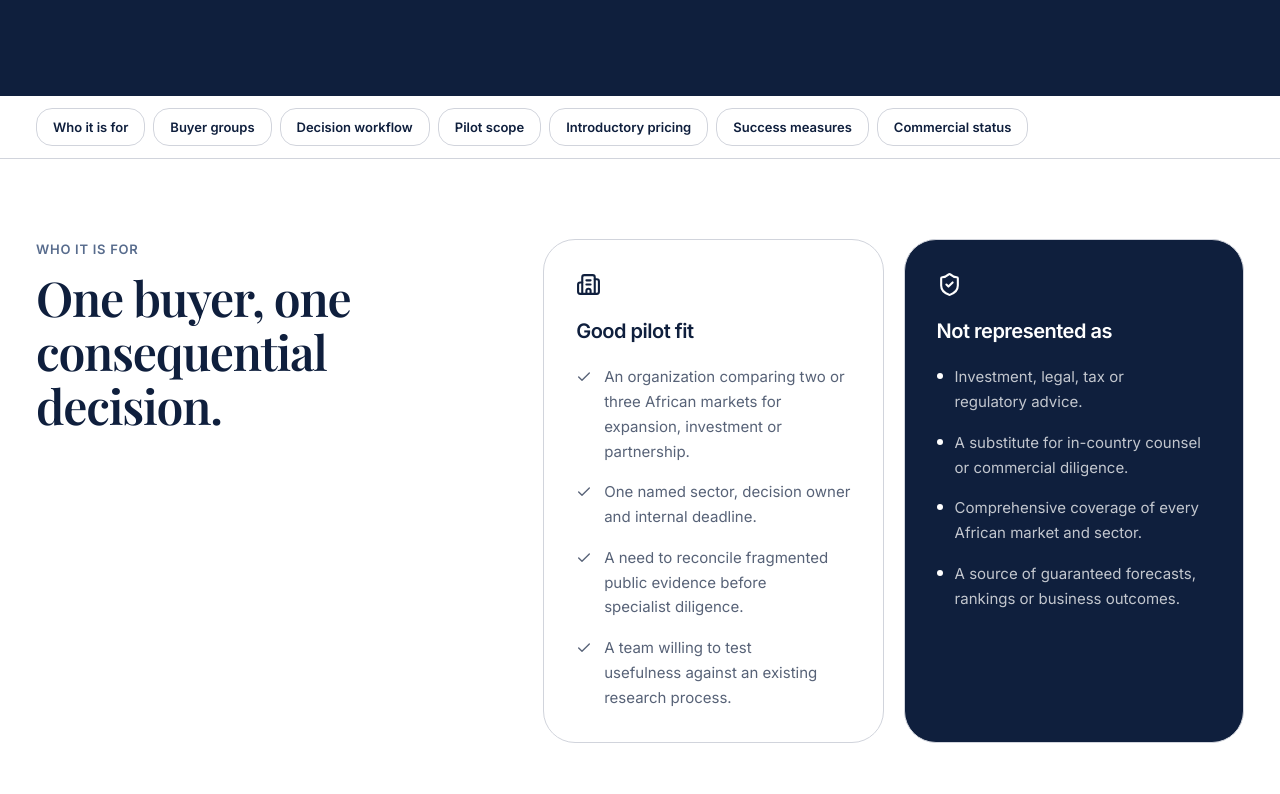
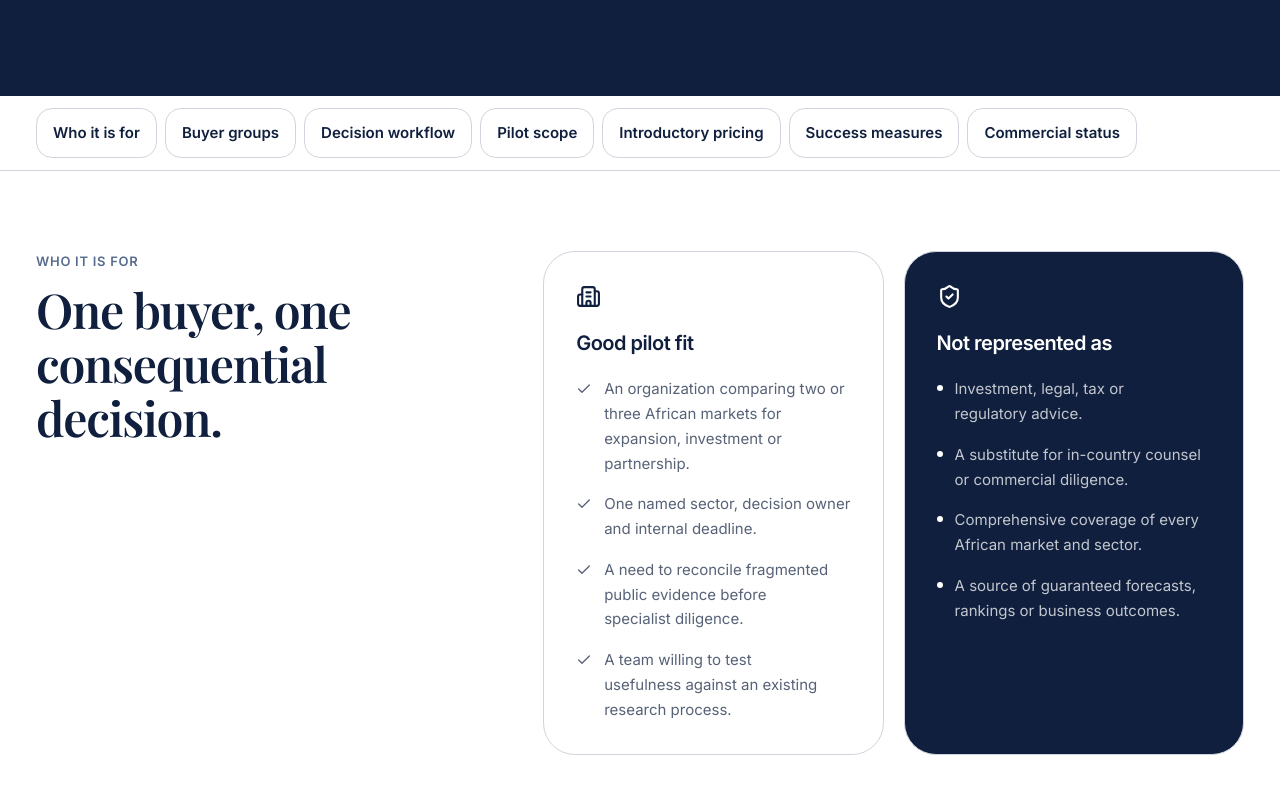
Before and after one commit to alyssakla95/Best-of-Africa, a React (Vite) app in the folder frontend/: page /enterprise in a window 1280 px wide. Shown: the part 1045-1839 px from the top of the page. Built offline with nearby package versions, Linux system fonts and the light colour scheme; no server answers; a web font is replaced by a local one.

Commit message:
feat: simplify enterprise mobile navigation

```diff
--- /dev/null
+++ b/frontend/src/components/ResponsivePageNav.tsx
@@ -0,0 +1,59 @@
+import { ChevronDown } from 'lucide-react';
+import type { MouseEvent } from 'react';
+import { Link } from 'react-router-dom';
+
+export interface ResponsivePageNavItem {
+  label: string;
+  href: string;
+  current?: boolean;
+}
+
+interface ResponsivePageNavProps {
+  label: string;
+  items: ResponsivePageNavItem[];
+}
+
+const itemClass = (current = false) =>
+  `min-h-11 rounded-lg border px-4 py-3 text-sm font-bold transition-colors ${
+    current
+      ? 'border-navy bg-navy text-white'
+      : 'border-border bg-white text-navy hover:border-navy hover:bg-navy hover:text-white'
+  }`;
+
+export function ResponsivePageNav({ label, items }: ResponsivePageNavProps) {
+  const closeMobileMenu = (target: HTMLElement) => {
+    const menu = target.closest('details');
+    if (menu instanceof HTMLDetailsElement) menu.open = false;
+  };
+
+  const renderItem = (item: ResponsivePageNavItem, mobile = false) => {
+    const className = `${itemClass(item.current)} ${mobile ? 'flex w-full items-center' : 'inline-flex items-center whitespace-nowrap'}`;
+    const shared = {
+      className,
+      'aria-current': item.current ? ('page' as const) : undefined,
+      onClick: mobile ? (event: MouseEvent<HTMLElement>) => closeMobileMenu(event.currentTarget) : undefined,
+    };
+    return item.href.startsWith('/')
+      ? <Link key={item.href} to={item.href} {...shared}>{item.label}</Link>
+      : <a key={item.href} href={item.href} {...shared}>{item.label}</a>;
+  };
+
+  return (
+    <nav aria-label={label} className="sticky top-[4.5rem] z-30 border-b border-border bg-white/95 backdrop-blur lg:top-[4.75rem]">
+      <div className="page-container py-2 sm:hidden">
+        <details className="group rounded-xl border border-border bg-white">
+          <summary className="flex min-h-12 cursor-pointer list-none items-center justify-between gap-3 px-4 text-sm font-bold text-navy">
+            <span>{label}</span>
+            <ChevronDown size={17} aria-hidden="true" />
+          </summary>
+          <div className="grid gap-2 border-t border-border p-2">
+            {items.map(item => renderItem(item, true))}
+          </div>
+        </details>
+      </div>
+      <div className="page-container hidden gap-2 overflow-x-auto py-3 [scrollbar-width:none] sm:flex">
+        {items.map(item => renderItem(item))}
+      </div>
+    </nav>
+  );
+}
--- a/frontend/src/i18n/pt-PT-1945.ts
+++ b/frontend/src/i18n/pt-PT-1945.ts
@@ -72,6 +72,10 @@ export function applyPortuguese1945Orthography(value: string): string {
  * to explicit translation keys.
  */
 export const PORTUGUESE_INTERFACE_PHRASES: Readonly<Record<string, string>> = {
+  'Browse specialists': 'Consultar especialistas',
+  'Explore enterprise': 'Explorar a área empresarial',
+  'Explore enterprise communities': 'Explorar comunidades empresariais',
+  'Explore specialist circles': 'Explorar círculos de especialistas',
   'Specialists': 'Especialistas',
   'Specialist Directory': 'Directório de especialistas',
   'Specialist Marketplace': 'Mercado de especialistas',
--- a/frontend/src/pages/EnterprisePage.tsx
+++ b/frontend/src/pages/EnterprisePage.tsx
@@ -11,6 +11,7 @@ import {
 } from 'lucide-react';
 import { Link } from 'react-router-dom';
 import { SEO } from '@/components/SEO';
+import { ResponsivePageNav } from '@/components/ResponsivePageNav';
 import { useLanguage } from '@/context/LanguageContext';
 import { KnowledgeNetworkSection } from './KnowledgeNetworkPages';
 
@@ -184,19 +185,10 @@ export const EnterprisePage = () => {
       </div>
     </section>
 
-    <nav aria-label="Enterprise page sections" className="sticky top-[4.5rem] z-30 border-b border-border bg-white/95 backdrop-blur lg:top-[4.75rem]">
-      <div className="page-container flex gap-2 overflow-x-auto py-3 [scrollbar-width:none]">
-        {sectionLinks.map(([label, id]) => (
-          <a
-            key={id}
-            href={`#${id}`}
-            className="whitespace-nowrap rounded-lg border border-border px-4 py-2 text-xs font-bold text-navy transition-colors hover:border-navy hover:bg-navy hover:text-white"
-          >
-            {label}
-          </a>
-        ))}
-      </div>
-    </nav>
+    <ResponsivePageNav
+      label="Explore enterprise"
+      items={sectionLinks.map(([label, id]) => ({ label, href: `#${id}` }))}
+    />
 
     <section id="fit" className="scroll-mt-40 border-b border-border">
       <div className="page-container grid gap-10 py-14 md:py-20 lg:grid-cols-[.8fr_1.2fr]">
--- a/frontend/src/pages/SpecialistMarketplacePages.tsx
+++ b/frontend/src/pages/SpecialistMarketplacePages.tsx
@@ -54,8 +54,7 @@ export function SpecialistsDirectoryPage() {
       <p className="text-xs font-bold uppercase tracking-widest text-primary">Specialist Marketplace</p>
       <h1 className="mt-3 font-serif text-4xl font-bold md:text-6xl">Find practical African market expertise.</h1>
       <p className="mt-5 text-lg text-muted-foreground">Profiles are screened for marketplace access. Screening is not an endorsement or a substitute for your own due diligence.</p>
-      <div className="mt-6 flex flex-wrap gap-3"><Button asChild variant="outline"><Link to="/specialists/interest">Express interest in joining</Link></Button><Button asChild variant="ghost"><Link to="/specialists/sign-in">Specialist sign in</Link></Button></div>
-      <div className="mt-4"><Button asChild><Link to="/specialists/circles">Explore knowledge circles</Link></Button></div>
+      <div className="mt-6 grid gap-3 sm:flex sm:flex-wrap"><Button asChild><a href="#directory">Browse specialists</a></Button><Button asChild variant="outline"><Link to="/specialists/circles">Explore knowledge circles</Link></Button><Button asChild variant="ghost"><Link to="/specialists/interest">Express interest in joining</Link></Button><Button asChild variant="ghost"><Link to="/specialists/sign-in">Specialist sign in</Link></Button></div>
     </header>
     <section className="mt-8 grid gap-3 md:grid-cols-3" aria-labelledby="verification-hierarchy">
       <h2 id="verification-hierarchy" className="sr-only">Specialist verification hierarchy</h2>
@@ -65,7 +64,7 @@ export function SpecialistsDirectoryPage() {
       <div className="flex flex-wrap items-end justify-between gap-5"><div className="max-w-3xl"><p className="text-xs font-bold uppercase tracking-widest text-navy/55">Public professional knowledge</p><h2 id="specialist-knowledge-network" className="mt-3 font-serif text-3xl text-navy md:text-4xl">Regional, sector and professional circles.</h2><p className="mt-4 text-sm leading-7 text-navy/65">The marketplace is also a moderated knowledge network. Readers can follow reviewed explanations and questions while private Enterprise engagements remain separate.</p></div><Button asChild variant="outline"><Link to="/specialists/circles">Open all circles</Link></Button></div>
       <div className="mt-8"><KnowledgeNetworkSection surface="specialists" compact /></div>
     </section>
-    <section className="mt-8 rounded-2xl border p-4" aria-labelledby="directory-filters">
+    <section id="directory" className="mt-8 scroll-mt-36 rounded-2xl border p-4" aria-labelledby="directory-filters">
       <div className="flex flex-wrap items-center justify-between gap-3"><h2 id="directory-filters" className="font-bold">Narrow the directory</h2><Button type="button" variant="ghost" size="sm" onClick={reset} disabled={!activeFilters.length}><RotateCcw size={14} className="mr-2" />Reset all</Button></div>
       <div className="mt-4 grid gap-3 md:grid-cols-4">
         {Object.keys(filters).map(key => <div key={key}>
```
Also changed, not shown: frontend/src/pages/KnowledgeNetworkRoutePages.tsx (+8 -1 lines), 1 other file (tests, documents, lock files or other folders).
